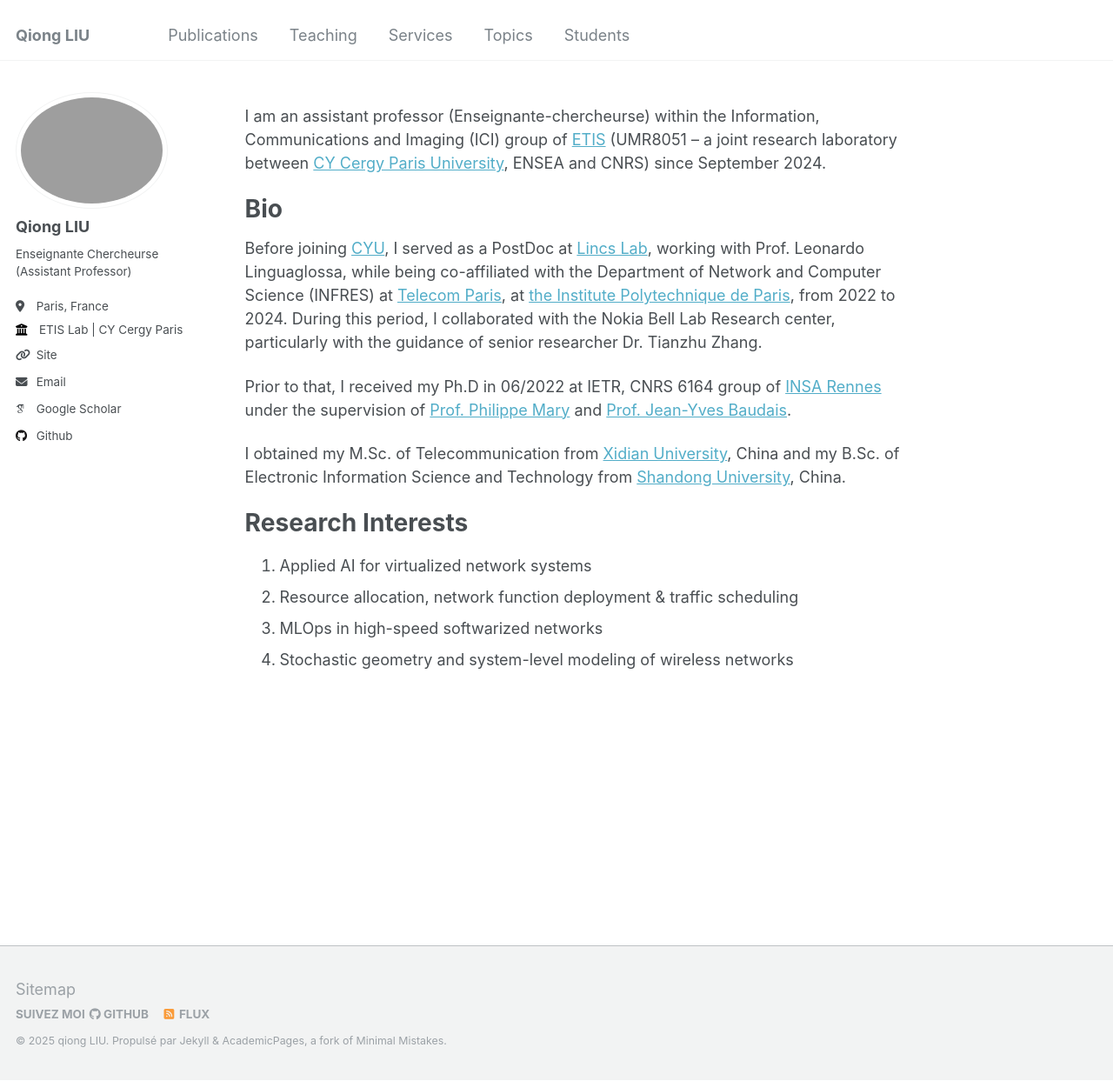
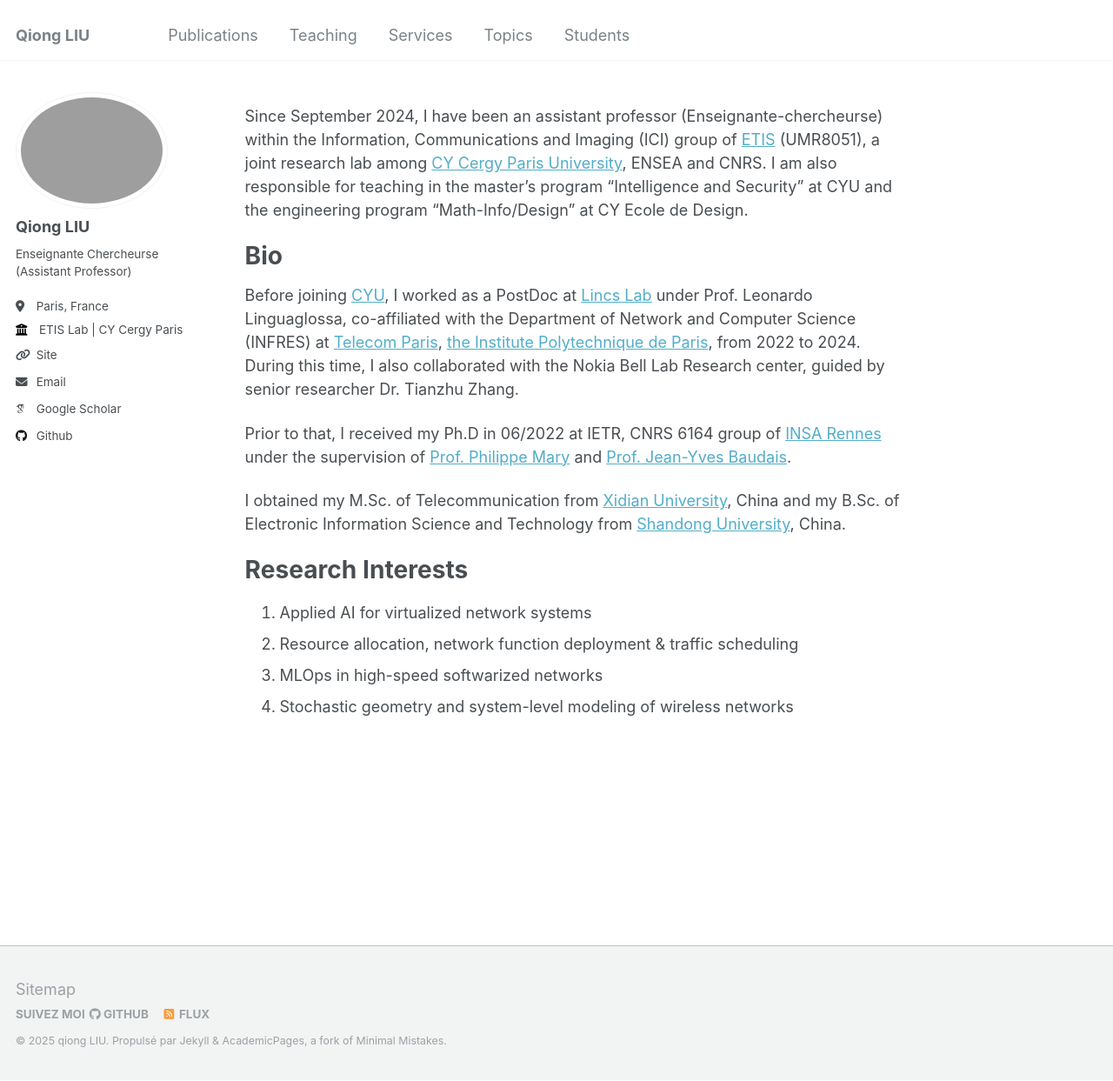
Before and after one commit to evesiphus/evesiphus.github.io, a Jekyll site: the page built from _pages/about.md, in a window 1280 px wide and 1243 px high. Shown: the whole window at 87% size. Built offline with Jekyll 4.4.1, drawn with Linux system fonts in a browser that asks for light colours; some web fonts are replaced.

Commit message:
Update about.md

```diff
--- a/_pages/about.md
+++ b/_pages/about.md
@@ -7,11 +7,11 @@ redirect_from:
   - /about.html
 ---
 
-I am an assistant professor (Enseignante-chercheurse)  within the Information, Communications and Imaging (ICI) group of [ETIS](https://www.etis-lab.fr/) (UMR8051 – a joint research laboratory between [CY Cergy Paris University]((https://www.cyu.fr/)), ENSEA and CNRS) since September 2024.
+Since September 2024, I have been an assistant professor (Enseignante-chercheurse)  within the Information, Communications and Imaging (ICI) group of [ETIS](https://www.etis-lab.fr/) (UMR8051), a joint research lab among [CY Cergy Paris University]((https://www.cyu.fr/)), ENSEA and CNRS. I am also responsible for teaching in the master's program "Intelligence and Security" at CYU and the engineering program "Math-Info/Design" at CY Ecole de Design.
 
 Bio
 ======
-Before joining [CYU](https://www.cyu.fr/), I served as a PostDoc at [Lincs Lab](https://www.lincs.fr/), working with Prof. Leonardo Linguaglossa, while being co-affiliated with the Department of Network and Computer Science (INFRES) at [Telecom Paris](https://www.telecom-paris.fr/en/school/departments/computer-science-networks), at [the Institute Polytechnique de Paris](https://www.ip-paris.fr/en), from 2022 to 2024. During this period, I collaborated with the Nokia Bell Lab Research center, particularly with the guidance of senior researcher Dr. Tianzhu Zhang.
+Before joining [CYU](https://www.cyu.fr/), I worked as a PostDoc at [Lincs Lab](https://www.lincs.fr/) under Prof. Leonardo Linguaglossa, co-affiliated with the Department of Network and Computer Science (INFRES) at [Telecom Paris](https://www.telecom-paris.fr/en/school/departments/computer-science-networks), [the Institute Polytechnique de Paris](https://www.ip-paris.fr/en), from 2022 to 2024. During this time, I also collaborated with the Nokia Bell Lab Research center, guided by senior researcher Dr. Tianzhu Zhang.
 
 
 Prior to that,  I received my Ph.D in 06/2022 at IETR, CNRS 6164 group of [INSA Rennes](https://www.insa-rennes.fr/ietr-1.html) under the supervision of [Prof. Philippe Mary](https://pmary.perso.insa-rennes.fr/) and [Prof. Jean-Yves Baudais](http://jeanyves.baudais.free.fr/).
```
